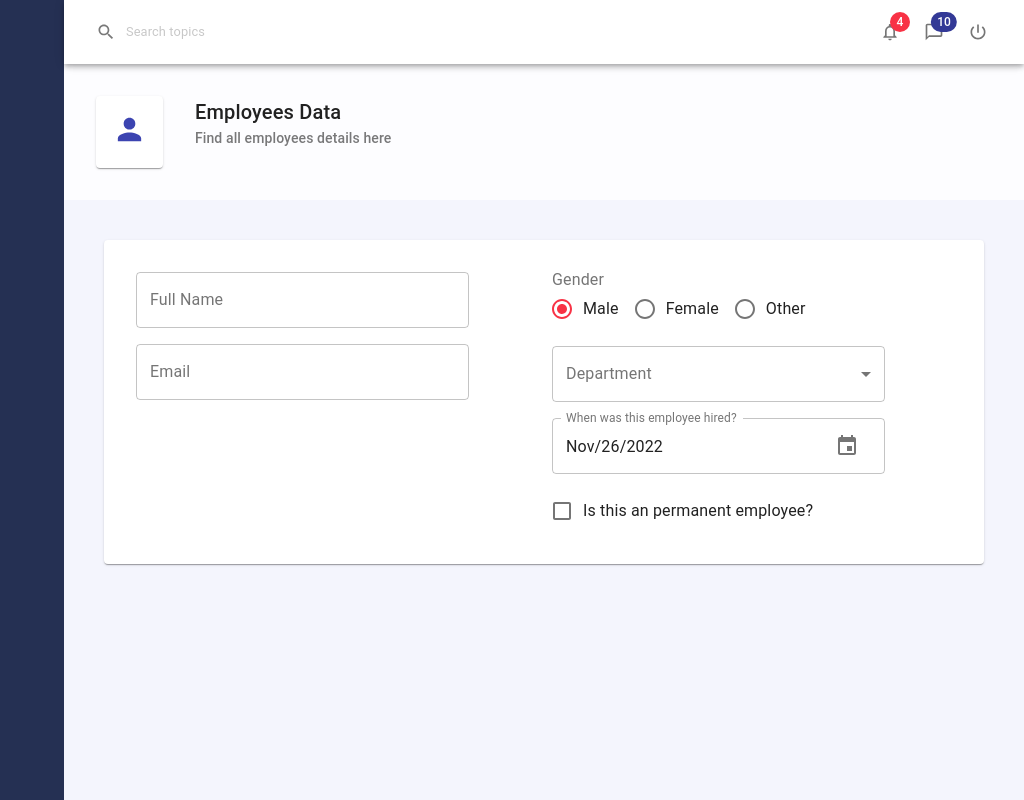
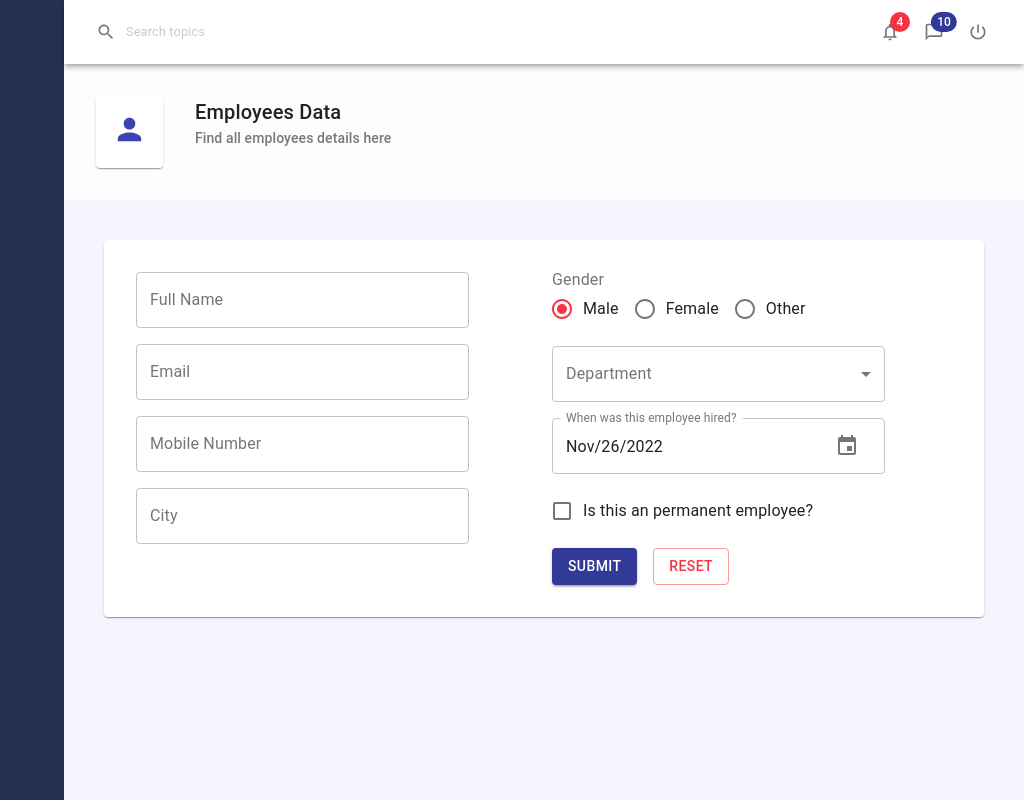
Before and after one commit to HammadSiddique/Material-UI-dashboard, a React (Create React App) app: page / in a window 1280 px wide. Shown: the whole page, without its empty margins (256-1280 px from the left). Built offline with nearby package versions, Linux system fonts and the light colour scheme.

Commit message:
Complete form strucutre

```diff
--- a/src/App/pages/Employees/EmployeeForm.jsx
+++ b/src/App/pages/Employees/EmployeeForm.jsx
@@ -32,6 +32,8 @@ export default function EmployeesForm() {
         <Grid item xs={6}>
           <Controls.Input name='fullName' label='Full Name' value={values.fullName} onChange={handleInputChange} />
           <Controls.Input name='email' label='Email' value={values.email} onChange={handleInputChange} />
+          <Controls.Input name='mobile' label='Mobile Number' value={values.mobile} onChange={handleInputChange} />
+          <Controls.Input name='city' label='City' value={values.city} onChange={handleInputChange} />
         </Grid>
         <Grid item xs={6}>
           <Controls.RadioGroup label='Gender' name='gender' value={values.gender} onChange={handleInputChange} items={genderItems}/>
@@ -44,6 +46,10 @@ export default function EmployeesForm() {
           />
           <Controls.DatePicker label='When was this employee hired?' name='hireDate' value={values.hireDate} onChange={handleInputChange}/>
           <Controls.Checkbox label='Is this an permanent employee?' name='isPermanent' value={values.isPermanent} onChange={handleInputChange}/>
+          <div>
+            <Controls.Button variant='contained' text='Submit' type='submit'/>
+            <Controls.Button variant="outlined" color="secondary" text='Reset'/>
+          </div>
           </Grid>
       </Grid>
     </Form>
```
